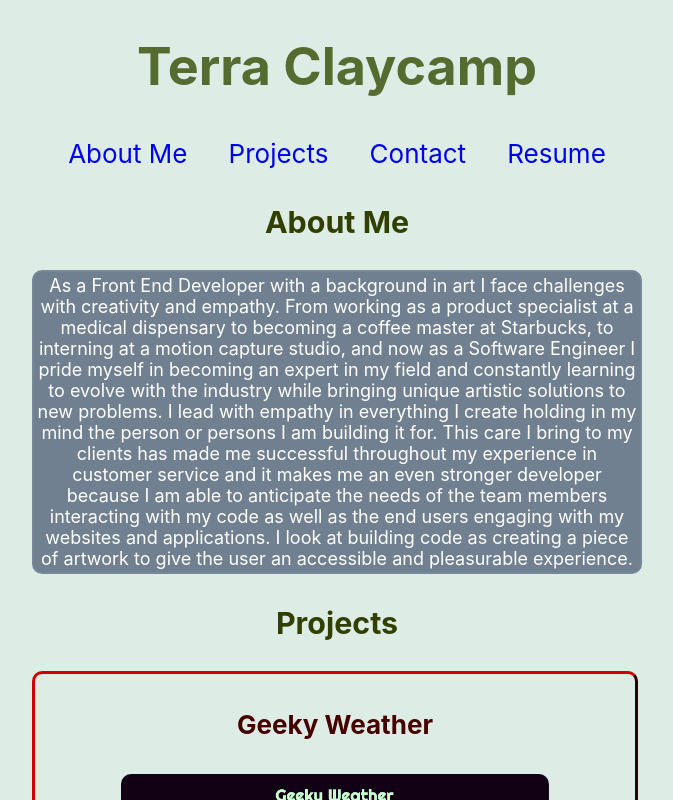
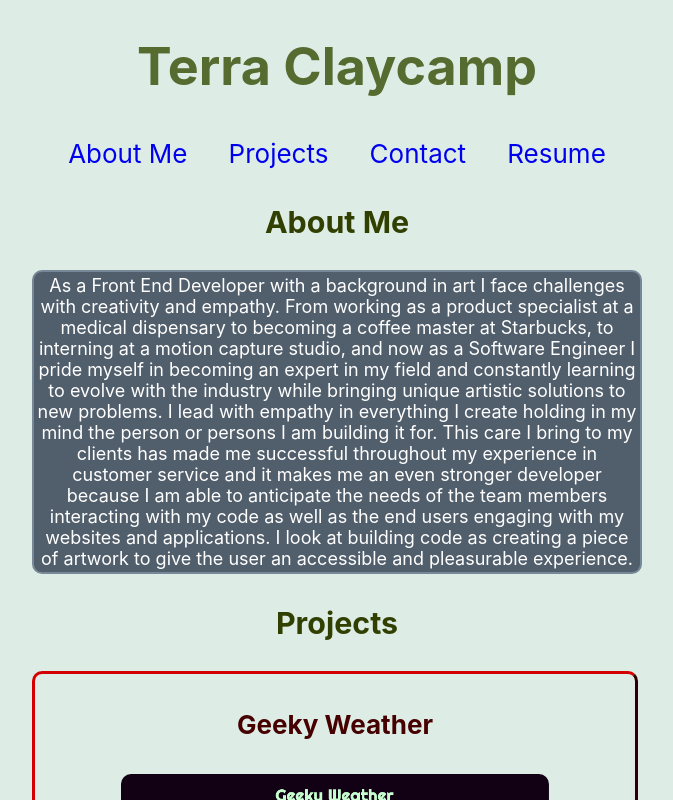
Before and after one commit to invaderZimm77/invaderZimm77.github.io, a React (Create React App) app: page / in a window 1280 px wide. Shown: the top 800 px of the page, without its empty margins (303-976 px from the left). Built offline with nearby package versions, Linux system fonts and the light colour scheme.

Commit message:
updated accessibility colors

```diff
--- a/src/AboutMeCard.css
+++ b/src/AboutMeCard.css
@@ -2,7 +2,7 @@
   width: 600px;
   padding: 3px;
   font-size: large;
-  background-color: slategrey;
+  background-color: rgb(81, 94, 107);;
   border-style: solid;
   border-color: lightslategrey;
   border-width: 2px;
```
